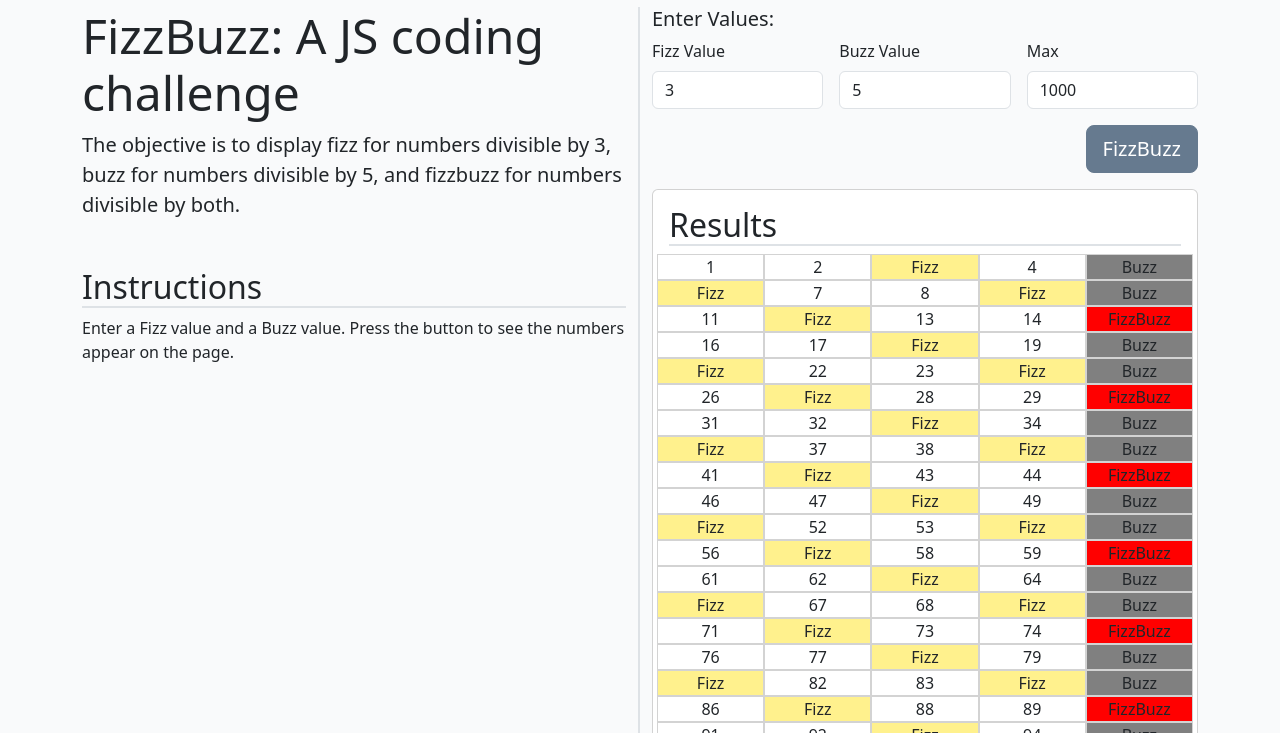
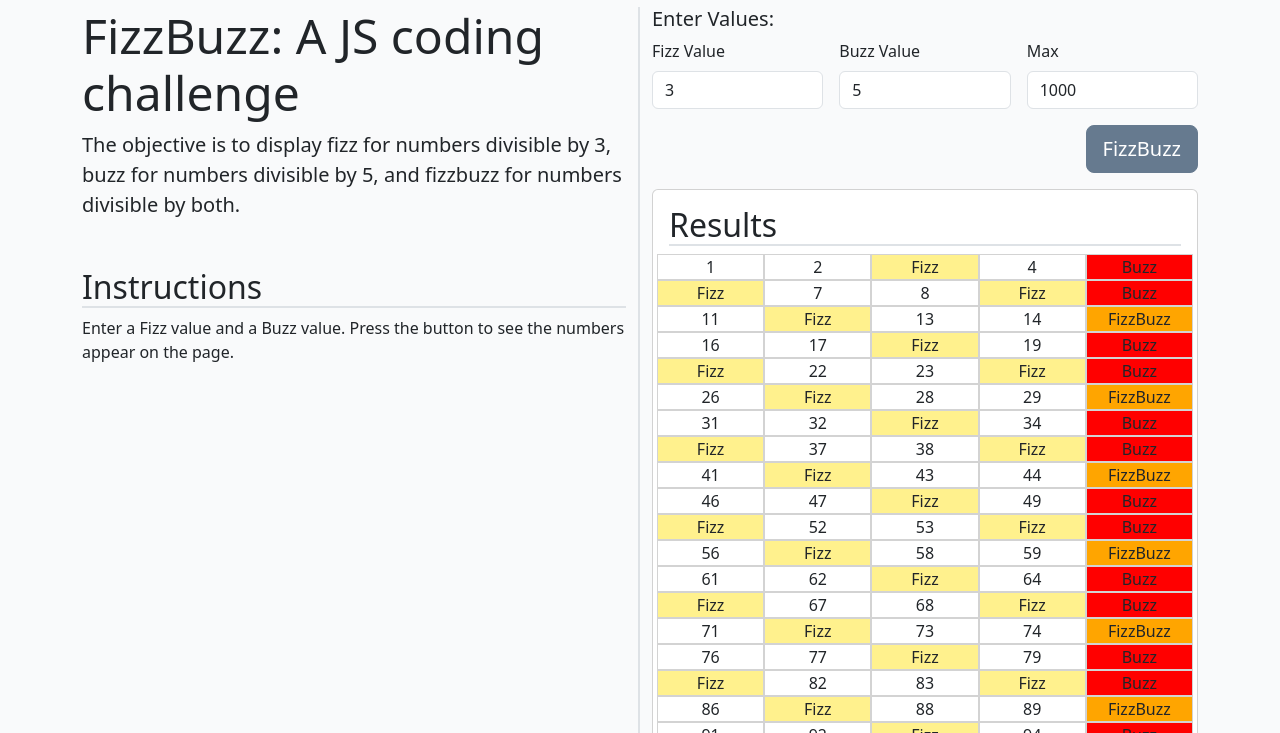
Before and after one commit to A-Balan/FizzBuzz, a plain HTML site: page app.html in a window 1280 px wide. Both pictures are taken after a click on the button "FizzBuzz". Shown: the part 67-800 px from the top of the page. Drawn offline with nearby package versions, Linux system fonts and the light colour scheme; some packages are replaced by stand-ins of ours; a script that the page names is missing.

Commit message:
fizzbuzz color

```diff
--- a/css/site.css
+++ b/css/site.css
@@ -115,7 +115,7 @@ footer {
 .Fizz,
 .Buzz,
 .FizzBuzz {
-    background-color: red;
+    background-color: orange;
 }
 
 .Fizz {
@@ -123,5 +123,5 @@ footer {
 }
 
 .Buzz {
-    background-color: grey;
+    background-color: red;
 }
```
